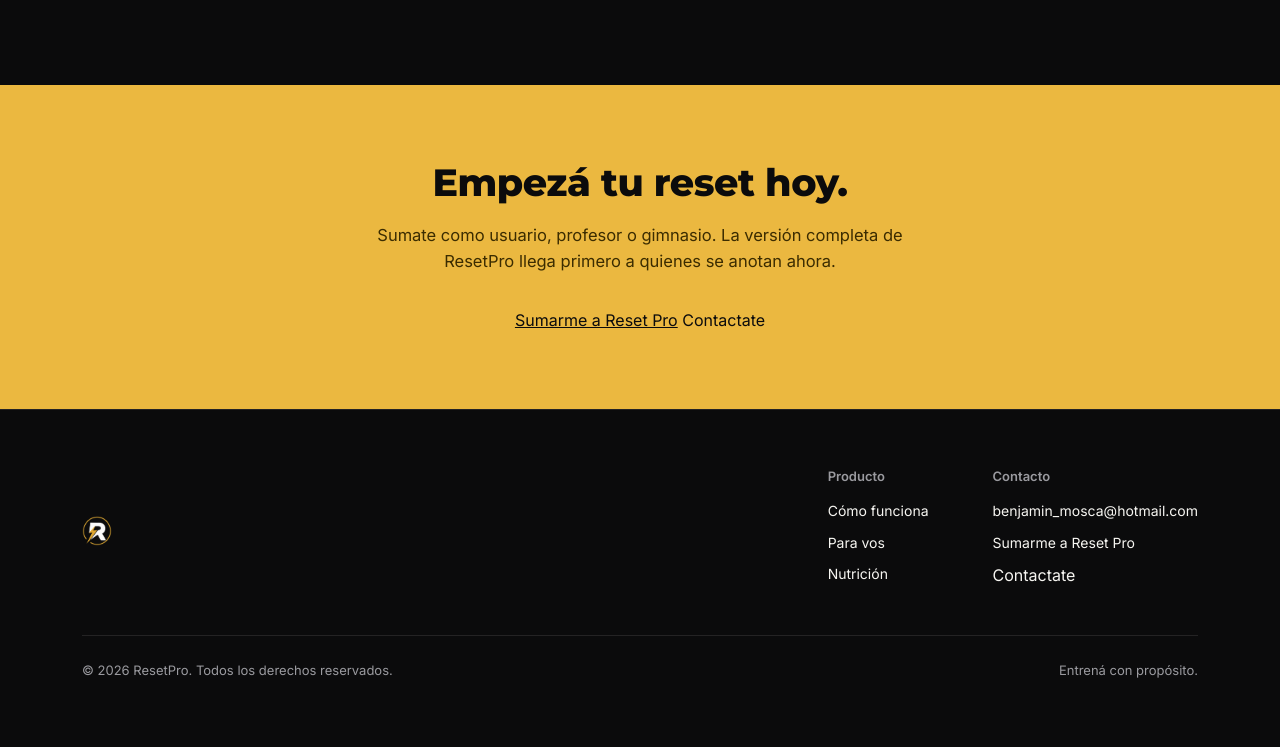
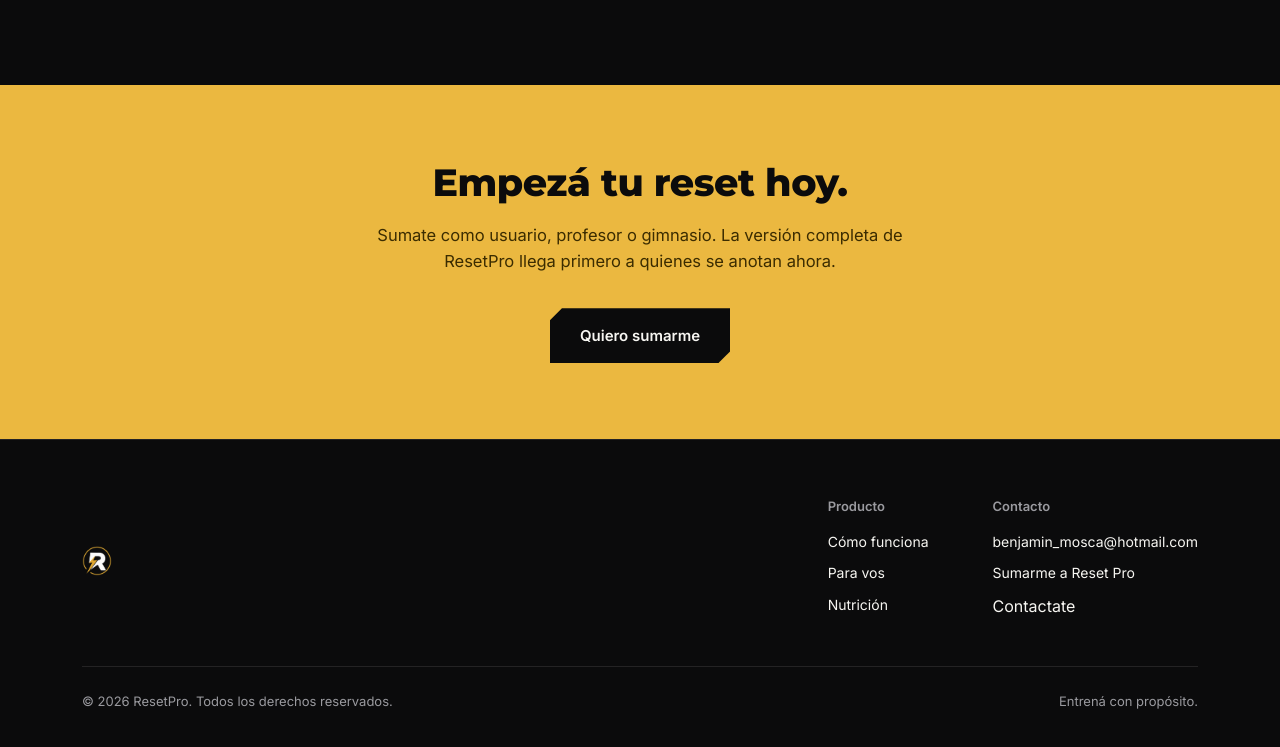
Before and after one commit to Tnahuel/ResetPro, a plain HTML site: page public/index.html in a window 1280 px wide. Shown: the part 1671-2418 px from the top of the page. Before the commit the page ends 2391 px from the top, so only its background shows below. Drawn offline with nearby package versions, Linux system fonts and the light colour scheme.

Commit message:
Correcion de mensaje de Whats App

```diff
--- a/public/index.html
+++ b/public/index.html
@@ -135,8 +135,8 @@
     <p>Sumate como usuario, profesor o gimnasio. La versión completa de ResetPro llega primero a quienes se anotan ahora.</p>
 
     <!-- NUMERO DE BENJAMIN-->
-   <a href="https://wa.me/5493517668913?text=Hola%20mi%20nombre%20es%20[Nombre]%2C%20me%20gustar%C3%ADa%20sumarme%20a%20Reset%20Pro" target="_blank" rel="noopener noreferrer"> Sumarme a Reset Pro</a>
-  Contactate</a>
+    <a class="btn-dark" href=https://wa.me/5493517668913?text=Hola%2C%20mi%20nombre%20es%20__________%2C%20me%20gustar%C3%ADa%20sumarme%20a%20ResetPro" target="_blank" rel="noopener noreferrer">Quiero sumarme</a>
+    </div>
   </section>
 
 </main>
```
